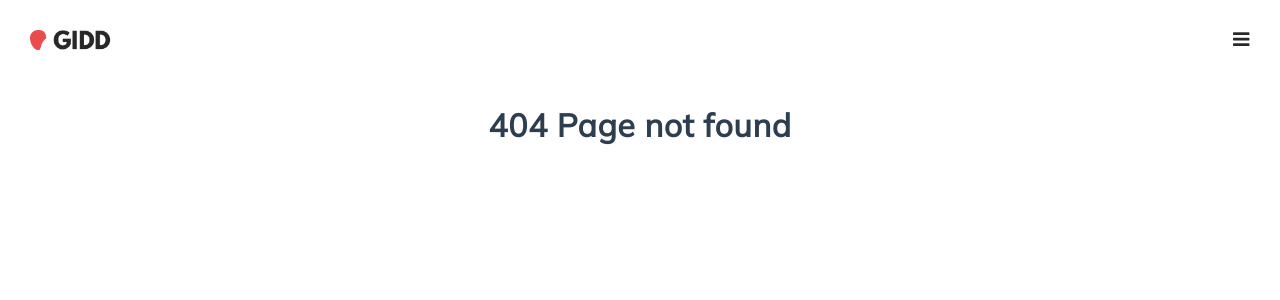
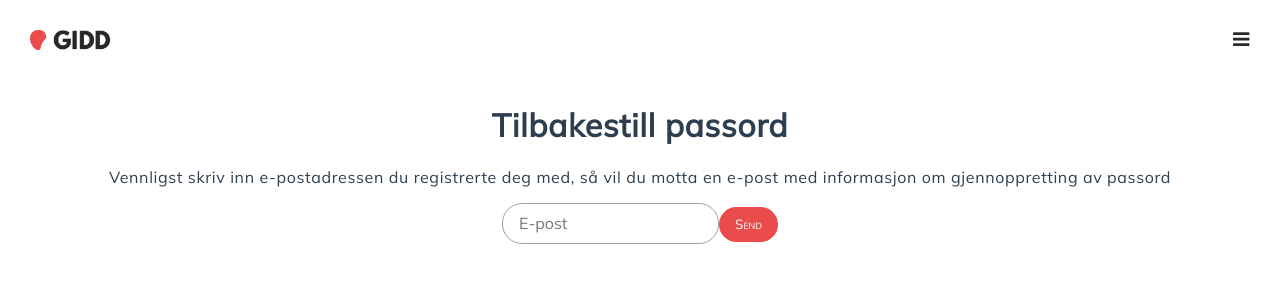
Before and after one commit to Idaht/GIDD, a Vue app in the folder frontend/: page /forgotten-password in a window 1280 px wide. Before the commit this address had no page. Shown: the top 300 px of the page. Built offline with nearby package versions, Linux system fonts and the light colour scheme; the HTML template or start-up script is replaced by a standard one.

Commit message:
feat (forgotten password page): Made the forgotten password page

```diff
--- a/frontend/src/router/index.ts
+++ b/frontend/src/router/index.ts
@@ -41,6 +41,11 @@ const routes: Array<RouteRecordRaw> = [
     component: () => import("../views/ActivityFeed.vue"),
   },
   {
+    path: "/forgotten-password",
+    name: "ForgottenPassword",
+    component: () => import("../views/ForgottenPassword.vue"),
+  },
+  {
     //Catch all makes router redirect all unknown URLs to the PageNotFound view
     path: "/:catchAll(.*)",
     name: "PageNotFound",
--- /dev/null
+++ b/frontend/src/views/ForgottenPassword.vue
@@ -0,0 +1,63 @@
+<template>
+  <div>
+    <!--Add TheHeader component -->
+    <h1>Tilbakestill passord</h1>
+    <p>
+      Vennligst skriv inn e-postadressen du registrerte deg med, så vil du motta
+      en e-post med informasjon om gjennoppretting av passord
+    </p>
+    <input v-model="email" type="email" placeholder="E-post" id="email" />
+    <button
+      @click="sendMailForgotPassword"
+      alt="Knapp for å sende e-post når passord er glemt"
+    >
+      Send
+    </button>
+    <p id="feedback" v-if="emailIsNotEmpty">{{ makeEmailFeedback }}</p>
+  </div>
+</template>
+
+<script lang="ts">
+import { computed, defineComponent, ref } from "vue";
+import { useRouter } from "vue-router";
+
+export default defineComponent({
+  name: "ForgottenPassword",
+  setup() {
+    const router = useRouter();
+    const email = ref("");
+    const emailFeedback = ref("");
+
+    const emailIsNotEmpty = computed(() => {
+      return email.value.trim() !== "";
+    });
+
+    //TODO Må ha en sjekk om at e-postadresse eksisterer
+    const sendMailForgotPassword = (): void => {
+      if (validEmail.value && emailIsNotEmpty.value) {
+        router.push("log-in");
+      }
+    };
+
+    const makeEmailFeedback = computed(() => {
+      if (!validEmail.value) {
+        return emailFeedback.value + "E-postadressen må være gyldig";
+      }
+      return emailFeedback.value + "";
+    });
+
+    const validEmail = computed(() => {
+      return email.value.includes("@") && email.value.includes(".");
+    });
+
+    return {
+      router,
+      email,
+      emailIsNotEmpty,
+      makeEmailFeedback,
+      sendMailForgotPassword,
+      emailFeedback,
+    };
+  },
+});
+</script>
```
